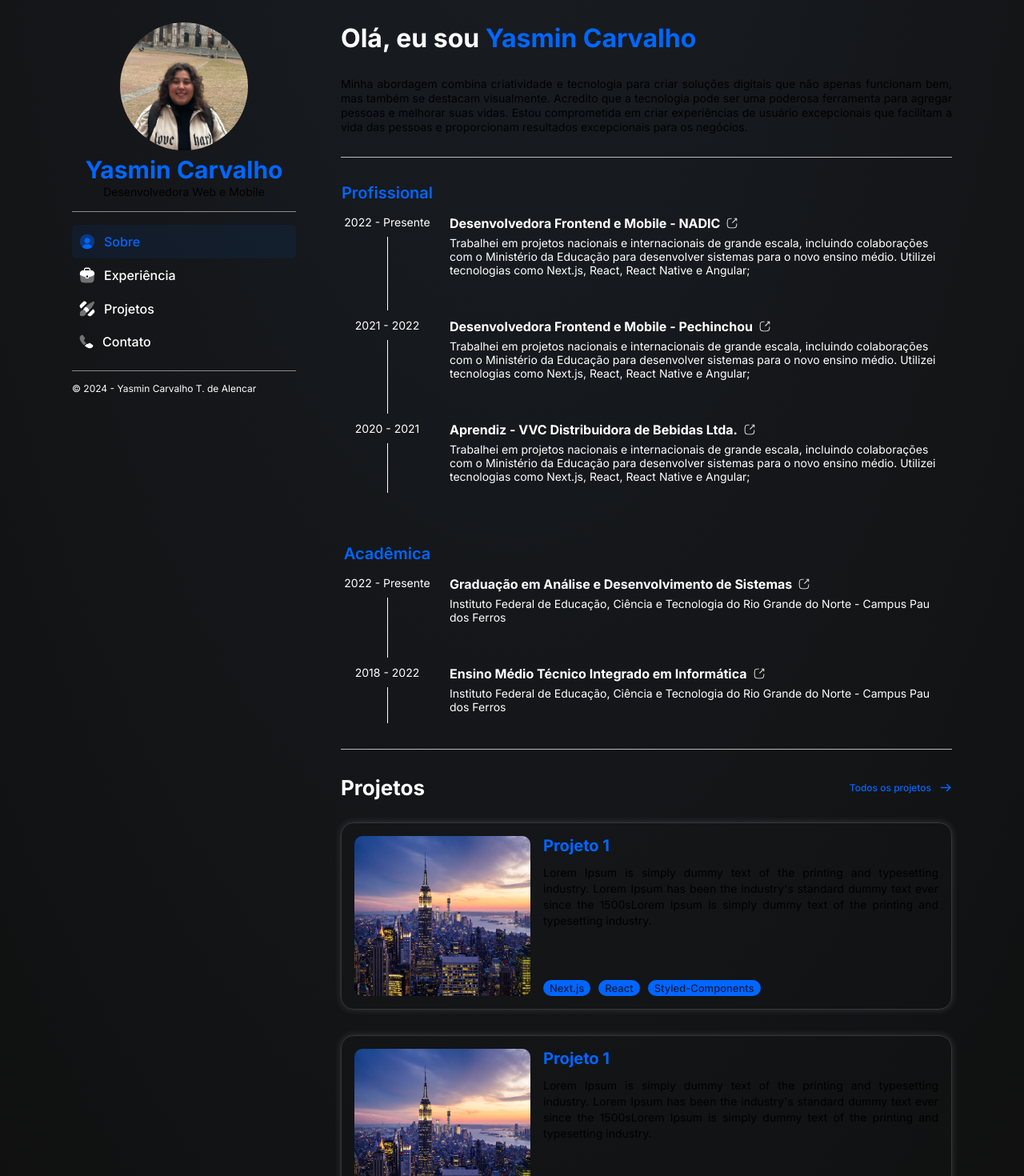
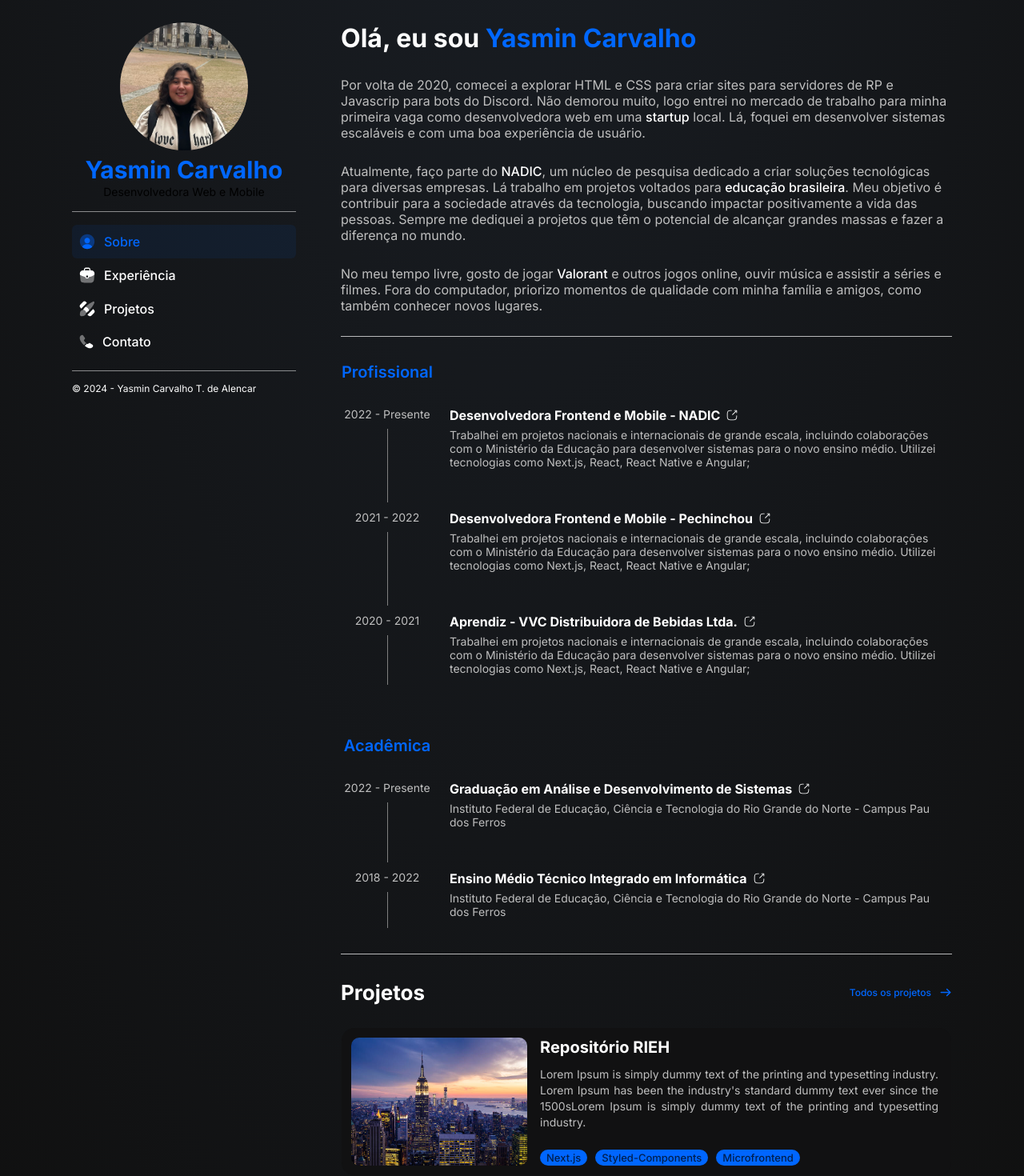
Before and after one commit to Yasnnie/portifolio-react, a Next.js app: page / in a window 1280 px wide. Shown: the part 60-1530 px from the top of the page at 80% size. Built offline with nearby package versions, Linux system fonts and the light colour scheme.

Commit message:
feat: animations

```diff
--- a/src/components/Contact/index.tsx
+++ b/src/components/Contact/index.tsx
@@ -81,7 +81,7 @@ const Container = styled.section`
     font-weight: 400;
     text-align: center;
     line-height: 20px;
-    color: ${theme.white};
+    color: ${theme.gray300};
   }
 
   .c-contact__d-flex {
--- a/src/components/ExperienceContainer/index.tsx
+++ b/src/components/ExperienceContainer/index.tsx
@@ -41,7 +41,7 @@ const Container = styled.section`
     font-style: normal;
     font-weight: 600;
     line-height: normal;
-    margin-bottom: 1rem;
+    margin-bottom: 2rem;
   }
 `
 
--- a/src/components/HomeAbout/index.tsx
+++ b/src/components/HomeAbout/index.tsx
@@ -10,12 +10,26 @@ export default function HomeAbout() {
       </h2>
 
       <p className="c-home-about__text">
-        Minha abordagem combina criatividade e tecnologia para criar soluções
-        digitais que não apenas funcionam bem, mas também se destacam
-        visualmente. Acredito que a tecnologia pode ser uma poderosa ferramenta
-        para agregar pessoas e melhorar suas vidas. Estou comprometida em criar
-        experiências de usuário excepcionais que facilitam a vida das pessoas e
-        proporcionam resultados excepcionais para os negócios.
+        Por volta de 2020, comecei a explorar HTML e CSS para criar sites para
+        servidores de RP e Javascrip para bots do Discord. Não demorou muito,
+        logo entrei no mercado de trabalho para minha primeira vaga como
+        desenvolvedora web em uma <a href="https://pechinchou.com.br/" target="_blank">startup</a> local. Lá, foquei em
+        desenvolver sistemas escaláveis e com uma boa experiência de usuário.
+      </p>
+      <p className="c-home-about__text">
+        Atualmente, faço parte do <a href="https://nadic.ifrn.edu.br/" target="_blank">NADIC</a>, um núcleo de pesquisa
+        dedicado a criar soluções tecnológicas para diversas empresas. Lá
+        trabalho em projetos voltados para <a href="https://rieh.mec.gov.br/" target="_blank">educação brasileira</a>.
+        Meu objetivo é contribuir para a sociedade através da tecnologia,
+        buscando impactar positivamente a vida das pessoas. Sempre me dediquei a
+        projetos que têm o potencial de alcançar grandes massas e fazer a
+        diferença no mundo.
+      </p>
+      <p className="c-home-about__text">
+        No meu tempo livre, gosto de jogar <span>Valorant</span> e outros jogos
+        online, ouvir música e assistir a séries e filmes. Fora do computador,
+        priorizo momentos de qualidade com minha família e amigos, como também
+        conhecer novos lugares.
       </p>
     </Container>
   )
@@ -39,11 +53,24 @@ const Container = styled.section`
   }
 
   .c-home-about__text {
-    font-size: 0.875rem;
+    font-size: 1rem;
     font-weight: 400;
-    line-height: 1.125rem;
-    text-align: justify;
+    line-height: 1.25rem;
     margin-top: 1.75rem;
+    color: ${theme.gray300};
+
+    a,
+    span {
+      color: ${theme.white};
+      font-weight: 500;
+      cursor: pointer;
+      transition: 200ms;
+
+      &:hover{
+        color: ${theme.blue300};
+        transition: 200ms;
+      }
+    }
   }
 
   .c-home-about__link {
--- a/src/components/HomeProjects/index.tsx
+++ b/src/components/HomeProjects/index.tsx
@@ -3,6 +3,7 @@ import { theme } from '@/styles/theme'
 import BlueArrow from '/public/assets/icon/BlueArrow.svg'
 import Image from 'next/image'
 import LineProjectCard from '../LineProjectCard'
+import { highLightProjects } from '@/data/projects'
 
 export default function HomeProjects() {
   return (
@@ -17,9 +18,11 @@ export default function HomeProjects() {
       </div>
 
       <div className="c-home-projects__c-cards">
-        <LineProjectCard />
-        <LineProjectCard />
-        <LineProjectCard />
+        {highLightProjects.map((item, index) => (
+          <LineProjectCard key={index} item={item} />
+        ))}
+
+
       </div>
     </Container>
   )
@@ -59,5 +62,11 @@ const Container = styled.section`
     display: flex;
     flex-direction: column;
     gap: 32px;
+
+    &:hover {
+      .card {
+        opacity: 0.5;
+      }
+    }
   }
 `
--- a/src/components/LineProjectCard/index.tsx
+++ b/src/components/LineProjectCard/index.tsx
@@ -1,27 +1,35 @@
+import { theme } from '@/styles/theme'
 import Image from 'next/image'
 import styled from 'styled-components'
 import Teste from '/public/assets/img/teste.png'
 
-export default function LineProjectCard() {
+interface Props {
+  item: {
+    title: string
+    subtitle: string
+    description: string
+    technologies: string[]
+    link:string
+  }
+}
+
+export default function LineProjectCard({ item }: Props) {
   return (
-    <Container>
+    <Container className="card">
+      <div className="c-card">
         <div className="c-card__c-img">
           <Image src={Teste} alt="tumb card" fill />
         </div>
 
         <div className="c-card__content">
-        <h3 className="c-card__title">Projeto 1</h3>
-        <p className="c-card__description">
-          Lorem Ipsum is simply dummy text of the printing and typesetting
-          industry. Lorem Ipsum has been the industry's standard dummy text ever
-          since the 1500sLorem Ipsum is simply dummy text of the printing and
-          typesetting industry.
-        </p>
+          <h3 className="c-card__title">{item.title}</h3>
+          <p className="c-card__description">{item.description}</p>
 
           <div className="c-card__technology">
-          <p className="c-card__technology__option">Next.js</p>
-          <p className="c-card__technology__option">React</p>
-          <p className="c-card__technology__option">Styled-Components</p>
+            {item.technologies.map((technology) => (
+              <p className="c-card__technology__option">{technology}</p>
+            ))}
+          </div>
         </div>
       </div>
     </Container>
@@ -29,18 +37,28 @@ export default function LineProjectCard() {
 }
 
 const Container = styled.section`
+  transition: 0.2s;
+  box-sizing: border-box;
+  padding: 1px;
+  border-radius: 1rem;
+  position: relative;
+
+  .c-card {
+    width: 100%;
     display: grid;
     flex: 1;
-  padding: 1rem;
+    padding: 12px 16px 12px 12px;
     border-radius: 1rem;
-  border: 1px solid #34373d;
+    position: relative;
     gap: 1rem;
-  box-shadow: 0px 0px 8px 0px #a3a3a340;
     grid-template-columns: 220px 1fr;
+    transition: 0.2s;
+    background: #111112;
 
+    z-index: 1;
     .c-card__c-img {
       width: 100%;
-    min-height: 200px;
+      min-height: 160px;
       height: 100%;
       position: relative;
       overflow: hidden;
@@ -58,7 +76,8 @@ const Container = styled.section`
       font-size: 20px;
       font-weight: 700;
       line-height: 24px;
-    color: #0067ff;
+      /* color: #0067ff; */
+      color: #fff;
     }
 
     .c-card__description {
@@ -67,6 +86,7 @@ const Container = styled.section`
       line-height: 20px;
       text-align: justify;
       flex: 1;
+      color: ${theme.gray300};
     }
 
     .c-card__technology {
@@ -88,4 +108,44 @@ const Container = styled.section`
         line-height: normal;
       }
     }
+  }
+
+  &:hover {
+    background: #000;
+    transform: scale(1.04);
+    cursor: pointer;
+    opacity: 1 !important;
+    transition: 0.2s;
+
+    &::before,
+    &::after {
+      content: '';
+      position: absolute;
+      inset: -0.2px;
+      z-index: -1;
+      background: conic-gradient(
+        from var(--gradient-angle),
+        #06f,
+        #003d99,
+        #001f4d,
+        #00122e,
+        #06f
+      );
+      border-radius: inherit;
+      animation: rotation 6s linear infinite;
+    }
+
+    &::after {
+      filter: blur(4px);
+    }
+
+    @keyframes rotation {
+      0% {
+        --gradient-angle: 0deg;
+      }
+      100% {
+        --gradient-angle: 360deg;
+      }
+    }
+  }
 `
--- /dev/null
+++ b/src/data/projects.ts
@@ -0,0 +1,97 @@
+export const projects = [
+  {
+    title: 'Observatório RIEH',
+    subtitle: 'UFAL/MEC',
+    description:
+      "Lorem Ipsum is simply dummy text of the printing and typesetting industry. Lorem Ipsum has been the industry's standard dummy text ever since the 1500sLorem Ipsum is simply dummy text of the printing and typesetting industry.",
+    technologies: ['Next.js', 'Styled-Components', 'Microfrontend'],
+    link:'https://rieh.mec.gov.br/observatorio'
+  },
+  {
+    title: 'Repositório RIEH',
+    subtitle: 'UFAL/MEC',
+    description:
+      "Lorem Ipsum is simply dummy text of the printing and typesetting industry. Lorem Ipsum has been the industry's standard dummy text ever since the 1500sLorem Ipsum is simply dummy text of the printing and typesetting industry.",
+    technologies: ['Next.js', 'Styled-Components', 'Microfrontend'],
+    link:'https://rieh.mec.gov.br/repositorio'
+  },
+  {
+    title: 'Aplicativo do Repositório RIEH',
+    subtitle: 'UFAL/MEC',
+    description:
+      "Lorem Ipsum is simply dummy text of the printing and typesetting industry. Lorem Ipsum has been the industry's standard dummy text ever since the 1500sLorem Ipsum is simply dummy text of the printing and typesetting industry.",
+    technologies: ['React-Native', 'Expo', 'IOS', 'Android'],
+    link:'#'
+  },
+  {
+    title: 'Portal RIEH',
+    subtitle: 'UFAL/MEC',
+    description:
+      "Lorem Ipsum is simply dummy text of the printing and typesetting industry. Lorem Ipsum has been the industry's standard dummy text ever since the 1500sLorem Ipsum is simply dummy text of the printing and typesetting industry.",
+    technologies: ['Next.js', 'Styled-Components', 'Microfrontend'],
+    link:'https://rieh.mec.gov.br/'
+  },
+  {
+    title: 'Pechinchou Frontend',
+    subtitle: 'Pechinchou',
+    description:
+      "Lorem Ipsum is simply dummy text of the printing and typesetting industry. Lorem Ipsum has been the industry's standard dummy text ever since the 1500sLorem Ipsum is simply dummy text of the printing and typesetting industry.",
+    technologies: ['Next.js', 'Styled-Components'],
+    link:'https://pechinchou.com.br/'
+  },
+  {
+    title: 'Pechinchou App',
+    subtitle: 'Pechinchou',
+    description:
+      "Lorem Ipsum is simply dummy text of the printing and typesetting industry. Lorem Ipsum has been the industry's standard dummy text ever since the 1500sLorem Ipsum is simply dummy text of the printing and typesetting industry.",
+    technologies: ['React-Native', 'Expo', 'IOS', 'Android'],
+    link:'https://pechinchou.com.br/aplicativo'
+  },
+  {
+    title: 'Sistema de PEIs',
+    subtitle: 'IFRN',
+    description:
+      "Lorem Ipsum is simply dummy text of the printing and typesetting industry. Lorem Ipsum has been the industry's standard dummy text ever since the 1500sLorem Ipsum is simply dummy text of the printing and typesetting industry.",
+    technologies: [
+      'Django',
+      'Python',
+      'HTML',
+      'CSS',
+      'JavaScript',
+      'Postgrees',
+    ],
+    link:'https://pei.nadic.ifrn.edu.br/'
+  },
+  {
+    title: 'Tricoa',
+    subtitle: 'Thalocan',
+    description:
+      "Lorem Ipsum is simply dummy text of the printing and typesetting industry. Lorem Ipsum has been the industry's standard dummy text ever since the 1500sLorem Ipsum is simply dummy text of the printing and typesetting industry.",
+    technologies: [
+      'Django',
+      'Python',
+      'HTML',
+      'CSS',
+      'JavaScript',
+      'Postgrees',
+    ],
+    link:'https://thalocan.com/'
+  },
+  {
+    title: 'MCM Website',
+    subtitle: 'MCM',
+    description:
+      "Lorem Ipsum is simply dummy text of the printing and typesetting industry. Lorem Ipsum has been the industry's standard dummy text ever since the 1500sLorem Ipsum is simply dummy text of the printing and typesetting industry.",
+    technologies: [
+      'Wagtail',
+      'Python',
+      'HTML',
+      'CSS',
+      'JavaScript',
+      'Postgrees',
+    ],
+    link:'https://www.mcmfontesenobreaks.ind.br/pt-br/'
+  },
+]
+
+export const highLightProjects = [projects[1], projects[4], projects[6]]
--- a/src/pages/index.tsx
+++ b/src/pages/index.tsx
@@ -10,7 +10,7 @@ export default function Home() {
   return (
     <>
       <Head>
-        <title>Create Next App</title>
+        <title>Yasmin Carvalho</title>
         <meta name="description" content="Generated by create next app" />
         <meta name="viewport" content="width=device-width, initial-scale=1" />
         <link rel="icon" href="/favicon.ico" />
--- a/src/styles/globals.css
+++ b/src/styles/globals.css
@@ -1,3 +1,10 @@
+
+@property --gradient-angle {
+  syntax: "<angle>";
+  initial-value: 0deg;
+  inherits: false;
+}
+
 :root {
   --max-width: 1100px;
   --border-radius: 12px;
--- a/src/styles/theme.ts
+++ b/src/styles/theme.ts
@@ -5,4 +5,7 @@ export const theme = {
   gray800: '#1A1F26',
   black500: '#101010',
   white: '#fff',
+
+  gray500:'#7f7f7f',
+  gray300:'#bfbfbf'
 }
--- a/tsconfig.json
+++ b/tsconfig.json
@@ -7,7 +7,7 @@
     "noEmit": true,
     "esModuleInterop": true,
     "module": "esnext",
-    "moduleResolution": "bundler",
+    "moduleResolution": "node",
     "resolveJsonModule": true,
     "isolatedModules": true,
     "jsx": "preserve",
```
Also changed, not shown: src/components/ExperienceCard/index.tsx (+11 -9 lines), 1 other file (tests, documents, lock files or other folders). Lines whose indentation alone changed are shown as unchanged.
